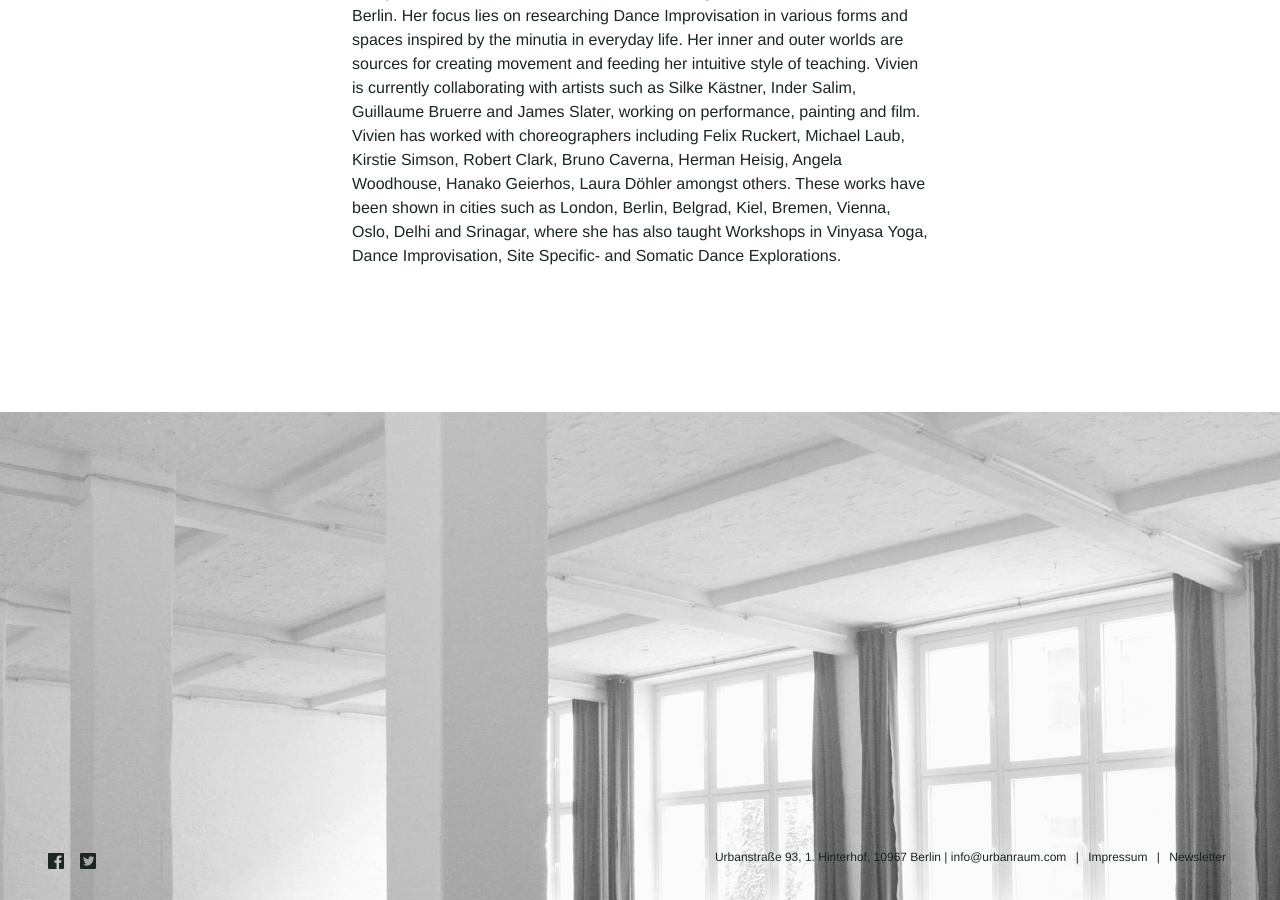
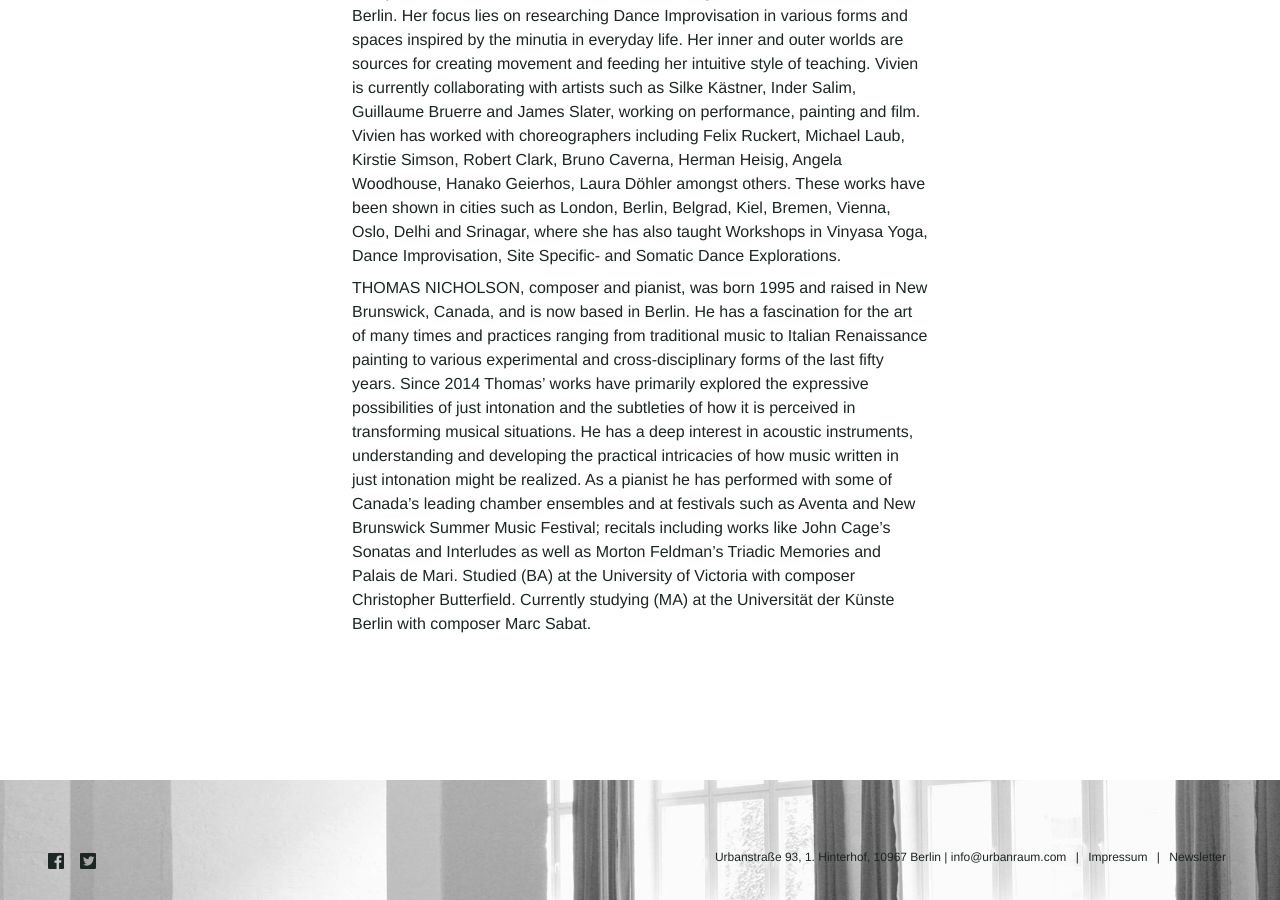
Before and after one commit to Kriesse/urbanraum, a Jekyll site: the page built from _events/2018-09-23-schwer-abschied-nehmen.md, in a window 1280 px wide and 900 px high, scrolled down 2577 px. Built offline with Jekyll 4.4.1, drawn with Linux system fonts in a browser that asks for light colours; nearby versions of some CDN libraries.

Commit message:
Update 2018-09-23-schwer-abschied-nehmen.md

```diff
--- a/_events/2018-09-23-schwer-abschied-nehmen.md
+++ b/_events/2018-09-23-schwer-abschied-nehmen.md
@@ -51,6 +51,8 @@ description_en: |
 
     VIVIEN ESTELLE ROOS is a Contemporary dance artist based in Berlin with her family. She also works as a teacher for Dance, Yoga and Pilates all around Berlin. Her focus lies on researching Dance Improvisation in various forms and spaces inspired by the minutia in everyday life. Her inner and outer worlds are sources for creating movement and feeding her intuitive style of teaching. Vivien is currently collaborating with artists such as Silke Kästner, Inder Salim, Guillaume Bruerre and James Slater, working on performance, painting and film. Vivien has worked with choreographers including Felix Ruckert, Michael Laub, Kirstie Simson, Robert Clark, Bruno Caverna, Herman Heisig, Angela Woodhouse, Hanako Geierhos, Laura Döhler amongst others. These works have been shown in cities such as London, Berlin, Belgrad, Kiel, Bremen, Vienna, Oslo, Delhi and Srinagar, where she has also taught Workshops in Vinyasa Yoga, Dance Improvisation, Site Specific- and Somatic Dance Explorations.
 
+    THOMAS NICHOLSON, composer and pianist, was born 1995 and raised in New Brunswick, Canada, and is now based in Berlin. He has a fascination for the art of many times and practices ranging from traditional music to Italian Renaissance painting to various experimental and cross-disciplinary forms of the last fifty years. Since 2014 Thomas’ works have primarily explored the expressive possibilities of just intonation and the subtleties of how it is perceived in transforming musical situations. He has a deep interest in acoustic instruments, understanding and developing the practical intricacies of how music written in just intonation might be realized. As a pianist he has performed with some of Canada’s leading chamber ensembles and at festivals such as Aventa and New Brunswick Summer Music Festival; recitals including works like John Cage’s Sonatas and Interludes as well as Morton Feldman’s Triadic Memories and Palais de Mari. Studied (BA) at the University of Victoria with composer Christopher Butterfield. Currently studying (MA) at the Universität der Künste Berlin with composer Marc Sabat.
+
 
 
 
```
